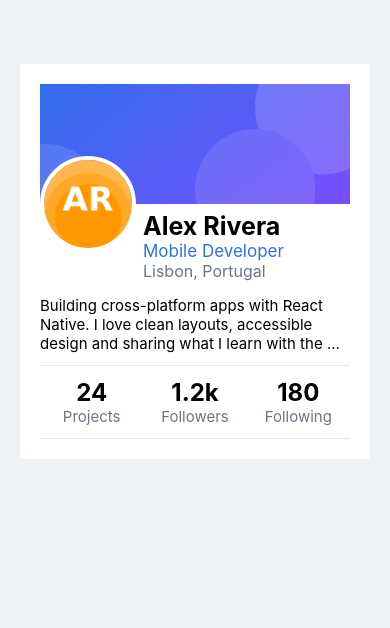
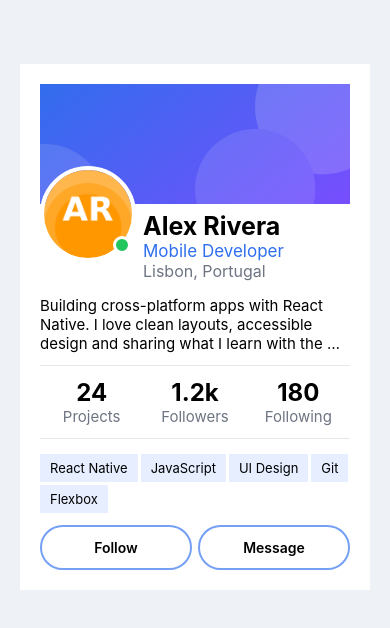
Before and after one commit to Mor4n/01-Practical-task-Components, a React Native app in the folder profile-card/: screen / in a window 390 px wide. Shown: the top 628 px of the page. Built offline with nearby package versions, Linux system fonts and the light colour scheme.

Commit message:
step 4: badge, tags and buttons

```diff
--- a/profile-card/App.js
+++ b/profile-card/App.js
@@ -26,7 +26,12 @@ export default function App() {
         {/* TODO STEP 3: header row and stats row with Flexbox */}
 
         <View style={styles.header}>
-          <Image source={require('./assets/avatar.png')} style={styles.avatar}/>
+
+        {/* TODO STEP 4: online badge, skill tags and action buttons (layout) */}
+          <View style={styles.avatarWrap}>
+            <Image source={require('./assets/avatar.png')} style={styles.avatar}/>
+            <View style={styles.badge}/>
+          </View>
 
           <View style={styles.information}>
             <Text style={styles.name}>Alex Rivera</Text>
@@ -55,10 +60,34 @@ export default function App() {
           )}
         </View>
 
+        <View style={styles.tags}>
+          {
+            SKILLS.map( skillItem => (
+              <View style={styles.tag} key={skillItem}>
+                  <Text style={styles.tagText}>{skillItem}</Text>
+              </View>
+            ))
+          }
+
+
+        </View>
+
+
+        <View style={styles.actions}>
+
+          <View style={styles.button}>
+            <Text style={styles.buttonText}>Follow</Text>
+          </View>
+
+          <View style={styles.button}>
+            <Text style={styles.buttonText}>Message</Text>
+          </View>
+
+        </View>
+
       </View>
 
 
-      {/* TODO STEP 4: online badge, skill tags and action buttons (layout) */}
       {/* TODO STEP 5: polish the styles (colors, typography, shadow) */}
     </View>
   );
@@ -103,7 +132,6 @@ const styles = StyleSheet.create({
     borderRadius: 100,
     borderWidth: 4,
     borderColor:"#ffffff",
-    marginTop:-48
   },
   header:{
     flexDirection:'row',
@@ -134,7 +162,52 @@ const styles = StyleSheet.create({
   label:{
     fontSize:15,
     color: '#6d7482'
+  },
+  avatarWrap:{
+    marginTop:-38
 
+  },
+  badge:{
+    width:18,
+    height:18,
+    backgroundColor:'#22c55e',
+    borderRadius:100,
+    borderWidth:3,
+    borderColor:'#FFFFFF',
+    position:'absolute',
+    top:70,
+    right:5
+  },
+  tags:{
+    flexDirection: "row",
+    flexWrap: 'wrap',
+    gap:3,
+    marginTop:15
+  },
+  tag:{
+    paddingHorizontal:10,
+    paddingVertical: 6,
+    backgroundColor: '#e6eeff',
+  },
+  tagText:{
+    fontSize:13
+  },
+  actions:{
+    flexDirection:"row",
+    marginTop: 12,
+    gap: 6
+  },
+  button:{
+    flex:1,
+    flexBasis:0,
+    alignItems:"center",
+    paddingVertical:12,
+    borderColor:"#75a0f3",
+    borderWidth:2,
+    borderRadius:100,
+  },
+  buttonText:{
+    fontWeight:'600'
   }
 
 
```
